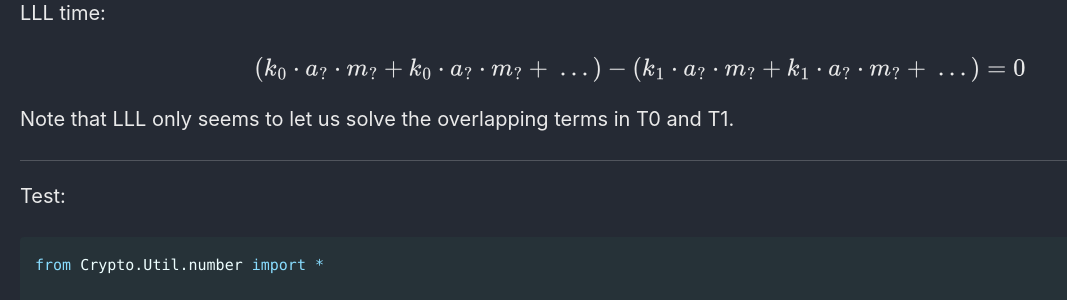
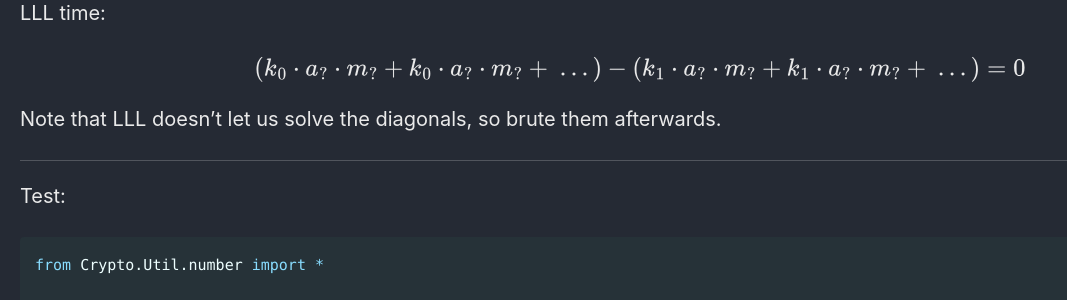
Before and after one commit to Connor-McCartney/Connor-McCartney.github.io, a Jekyll site: the page built from _pages/cryptography/other/HITCON2025.md, in a window 1280 px wide and 900 px high, scrolled down 1600 px. Shown: the part 153-453 px from the top of the window, without its empty margins (0-1067 px from the left). Built offline with Jekyll 4.4.1, drawn with Linux system fonts in a browser that asks for light colours; cached includes are drawn as plain includes.

Commit message:
Update HITCON2025.md

```diff
--- a/_pages/cryptography/other/HITCON2025.md
+++ b/_pages/cryptography/other/HITCON2025.md
@@ -77,7 +77,7 @@ LLL time:
 
 $$(k_0 \cdot a_? \cdot m_? + k_0 \cdot a_? \cdot m_? + \ ...) - (k_1 \cdot a_? \cdot m_? + k_1 \cdot a_? \cdot m_? + \ ...) = 0$$
 
-Note that LLL only seems to let us solve the overlapping terms in T0 and T1.
+Note that LLL doesn't let us solve the diagonals, so brute them afterwards.
 
 ---
 
```
